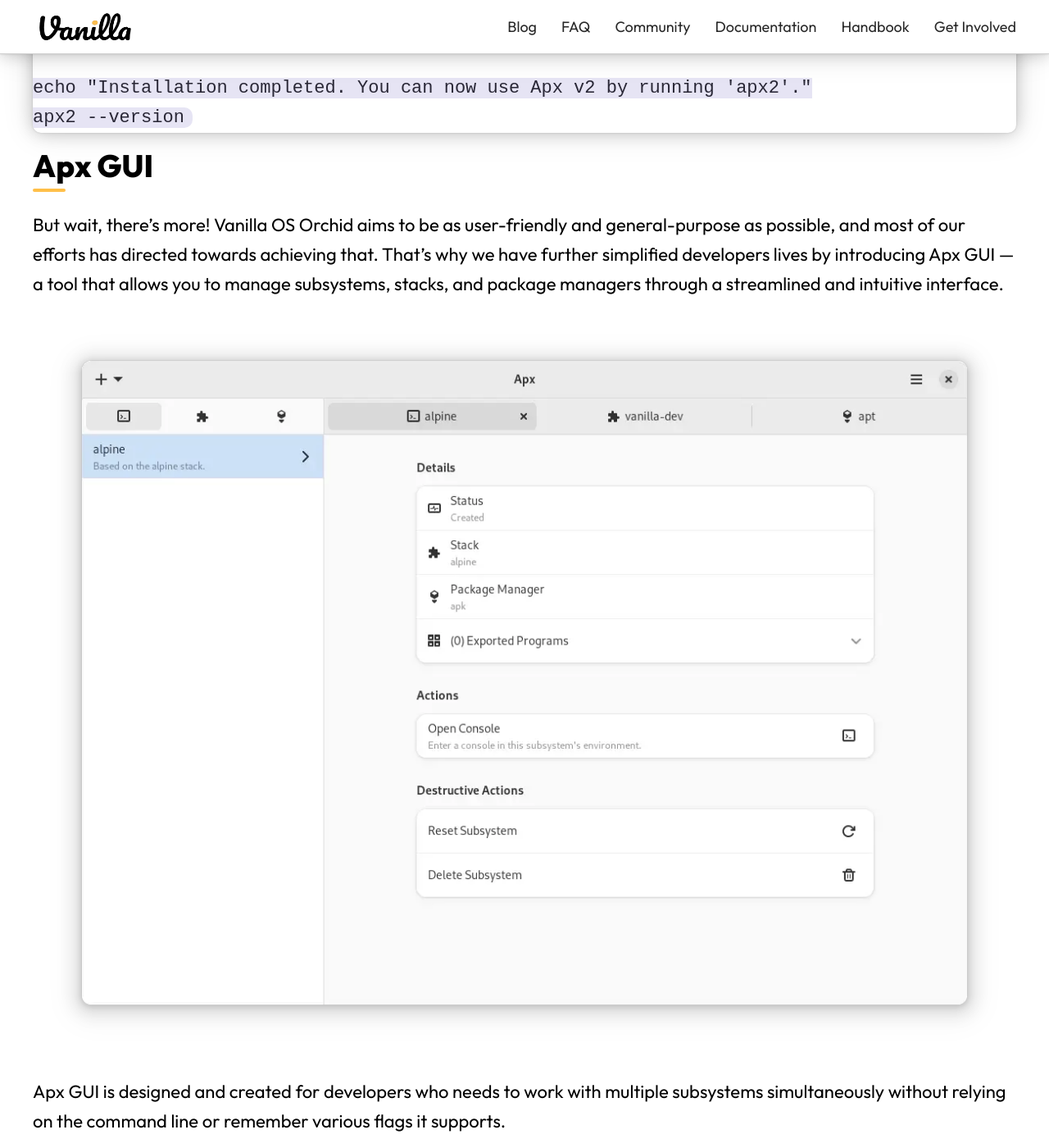
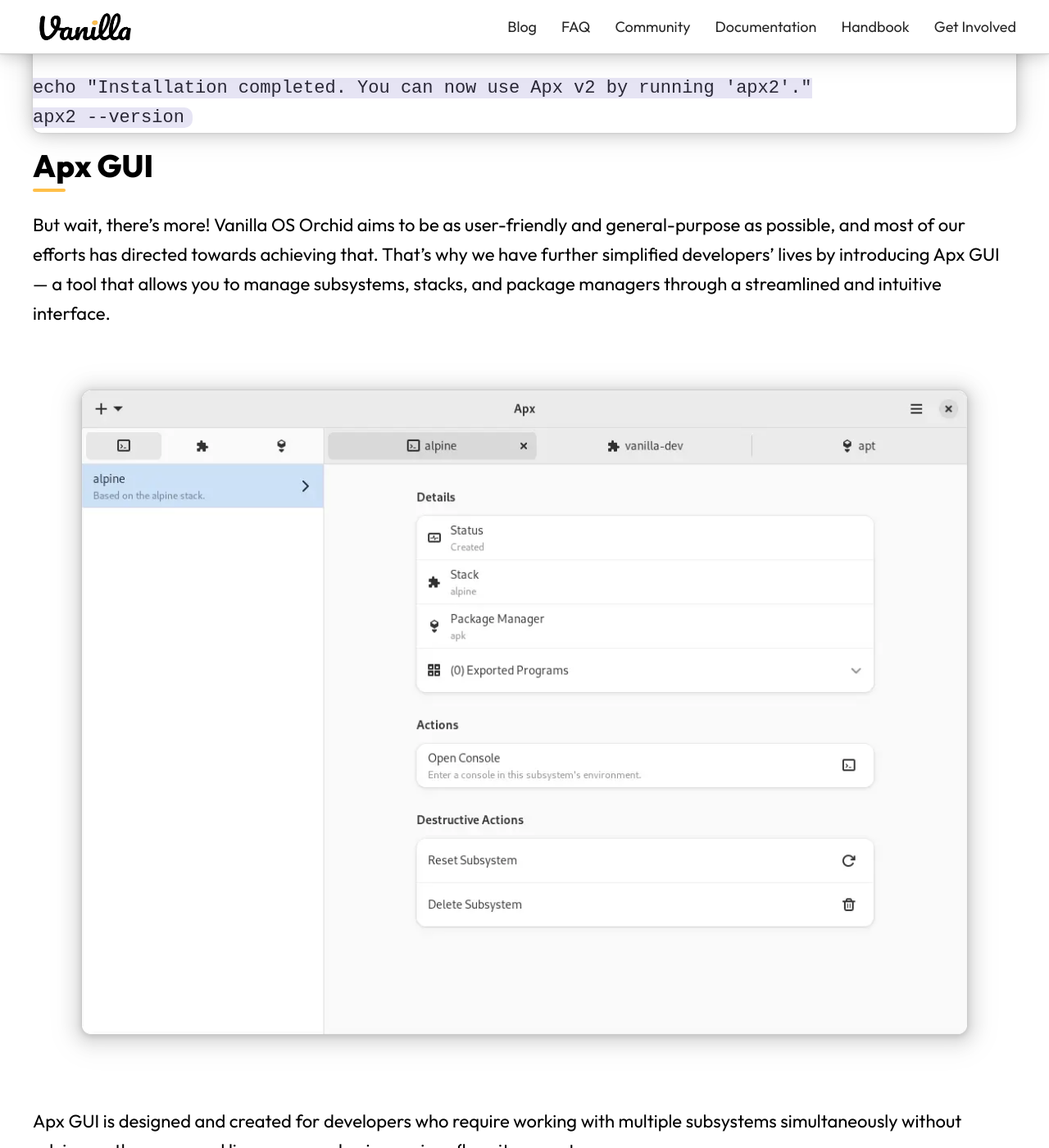
Before and after one commit to Vanilla-OS/website, a Jekyll site: the page built from _posts/2023-07-05-vanilla-os-orchid-devlog.md, in a window 1280 px wide and 1400 px high, scrolled down 3129 px. Shown: the whole window at 82% size. Built offline with Jekyll 4.4.1, drawn with Linux system fonts in a browser that asks for light colours; nearby versions of some CDN libraries; a style sheet for code colours, icons or effects is not loaded; some of the changed text lies outside the part shown.

Commit message:
Orchid devlog2: update post, remove redundant lines

```diff
--- a/_posts/2023-07-05-vanilla-os-orchid-devlog.md
+++ b/_posts/2023-07-05-vanilla-os-orchid-devlog.md
@@ -88,11 +88,11 @@
 
 ## Apx GUI
 
-But wait, there's more! Vanilla OS Orchid aims to be as user-friendly and general-purpose as possible, and most of our efforts has directed towards achieving that. That's why we have further simplified developers lives by introducing Apx GUI — a tool that allows you to manage subsystems, stacks, and package managers through a streamlined and intuitive interface.
+But wait, there's more! Vanilla OS Orchid aims to be as user-friendly and general-purpose as possible, and most of our efforts has directed towards achieving that. That's why we have further simplified developers' lives by introducing Apx GUI — a tool that allows you to manage subsystems, stacks, and package managers through a streamlined and intuitive interface.
 
 ![Apx GUI](/assets/uploads/apx-gui.webp)
 
-Apx GUI is designed and created for developers who needs to work with multiple subsystems simultaneously without relying on the command line or remember various flags it supports.
+Apx GUI is designed and created for developers who require working with multiple subsystems simultaneously without relying on the command line or remembering various flags it supports.
 
 ### Features
 
```
Also changed, not shown: other parts of _posts/2023-07-05-vanilla-os-orchid-devlog.md (+0 -6 lines).
